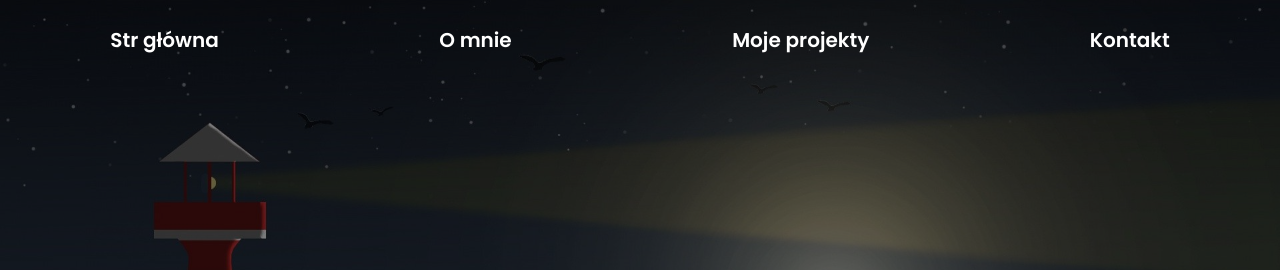
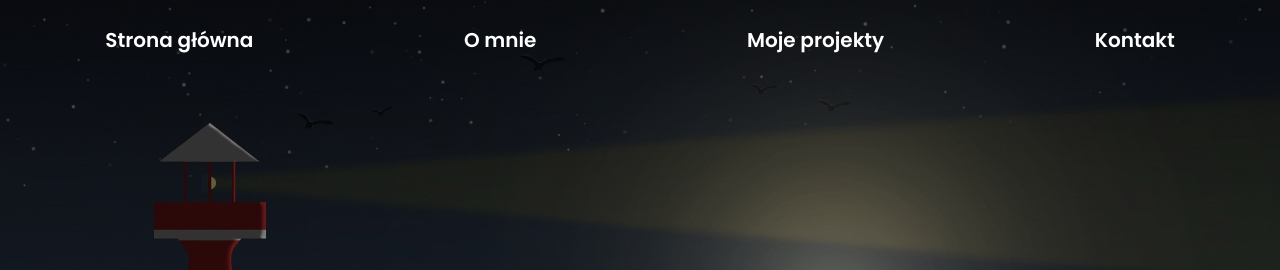
Before and after one commit to Merzie12/portfolio, a plain HTML site: page index.html in a window 1280 px wide. Shown: the top 270 px of the page. Drawn offline with Linux system fonts and the light colour scheme.

Commit message:
Napraw nazwy

```diff
--- a/index.html
+++ b/index.html
@@ -19,7 +19,7 @@
         <nav class="navbar">
             <div class="navbar__content">
                 <ul>
-                    <li class="navbtn" id="main">Str główna</li>
+                    <li class="navbtn" id="main">Strona główna</li>
                     <li class="navbtn" id="aboutme">O mnie</li>
                     <li class="navbtn" id="projects">Moje projekty</li>
                     <li class="navbtn" id="contact">Kontakt</li>
```
